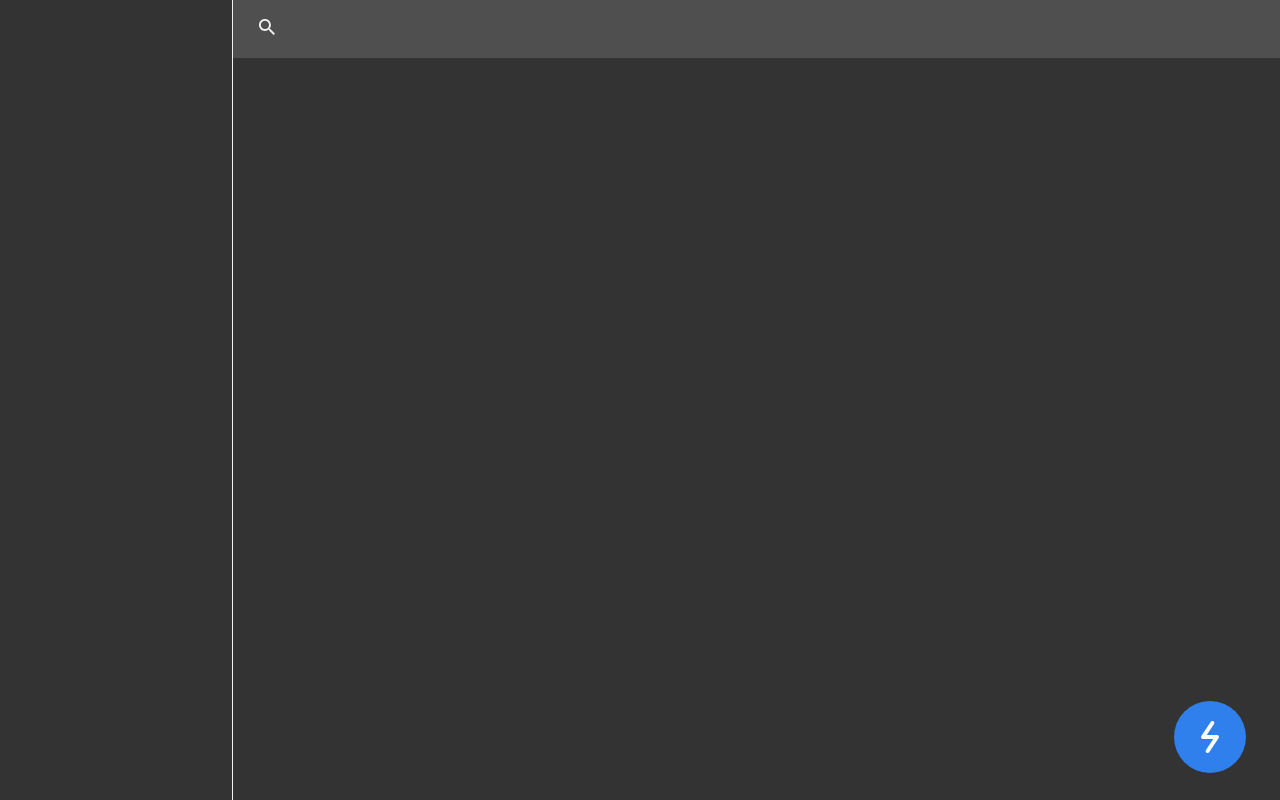
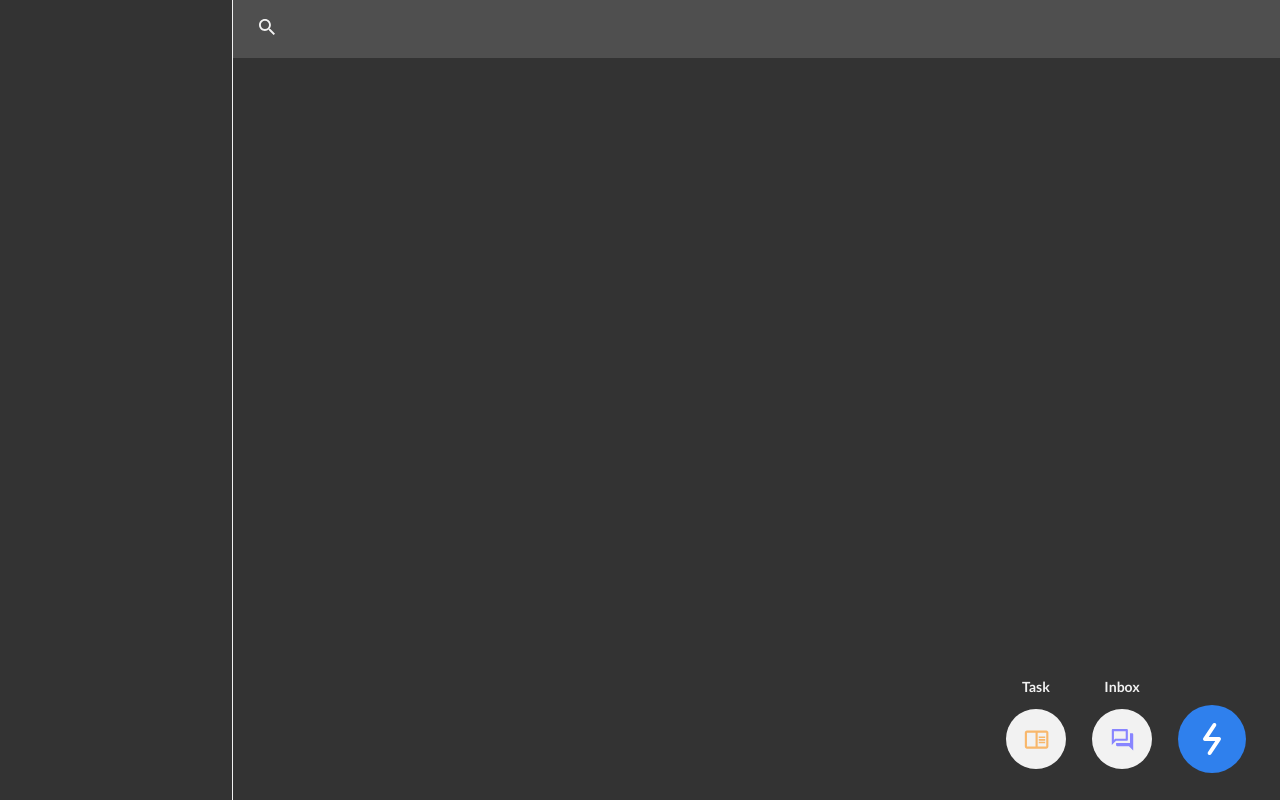
Before and after one commit to corneliusventi/quicks, a Next.js app: page / in a window 1280 px wide. Both pictures are taken after a click on the button 1210 px from the left and 737 px from the top of the page. Built offline with nearby package versions, Linux system fonts and the light colour scheme.

Commit message:
add QuickButtons

```diff
--- a/app/page.tsx
+++ b/app/page.tsx
@@ -1,3 +1,4 @@
+import QuickButtons from "@/components/QuickButtons";
 import Image from "next/image";
 
 export default function Home() {
@@ -15,14 +16,9 @@ export default function Home() {
           />
         </div>
 
-        <button className="absolute bottom-[27px] right-[34px] rounded-full bg-blue-1 p-2">
-          <Image
-            width={56}
-            height={56}
-            src="/cloud-lightning.svg"
-            alt="quick icon"
-          />
-        </button>
+        <div className="absolute bottom-[27px] right-[34px] flex items-center space-x-[26px]">
+          <QuickButtons />
+        </div>
       </div>
     </main>
   );
--- /dev/null
+++ b/components/QuickButtons.tsx
@@ -0,0 +1,52 @@
+"use client";
+import Image from "next/image";
+import React, { useState } from "react";
+
+export default function QuickButtons() {
+  const [isExpend, setIsExpend] = useState(false);
+
+  const toggleIsExpend = () => setIsExpend((isExpend) => !isExpend);
+
+  return (
+    <>
+      {isExpend && (
+        <>
+          <button className="relative flex h-[60px] w-[60px] items-center justify-center rounded-full bg-gray-6">
+            <div className="absolute -top-8 text-sm font-bold text-gray-6">
+              Task
+            </div>
+            <Image
+              width={27}
+              height={27}
+              src="/chrome-reader-mode.svg"
+              alt="quick icon"
+            />
+          </button>
+          <button className="relative flex h-[60px] w-[60px] items-center justify-center rounded-full bg-gray-6">
+            <div className="absolute -top-8 text-sm font-bold text-gray-6">
+              Inbox
+            </div>
+            <Image
+              width={27}
+              height={27}
+              src="/question-answer.svg"
+              alt="quick icon"
+            />
+          </button>
+        </>
+      )}
+
+      <button
+        className="flex h-[68px] w-[68px] items-center justify-center rounded-full bg-blue-1"
+        onClick={toggleIsExpend}
+      >
+        <Image
+          width={56}
+          height={56}
+          src="/cloud-lightning.svg"
+          alt="quick icon"
+        />
+      </button>
+    </>
+  );
+}
```
Also changed, not shown: public/chrome-reader-mode.svg (added), public/question-answer.svg (added).
